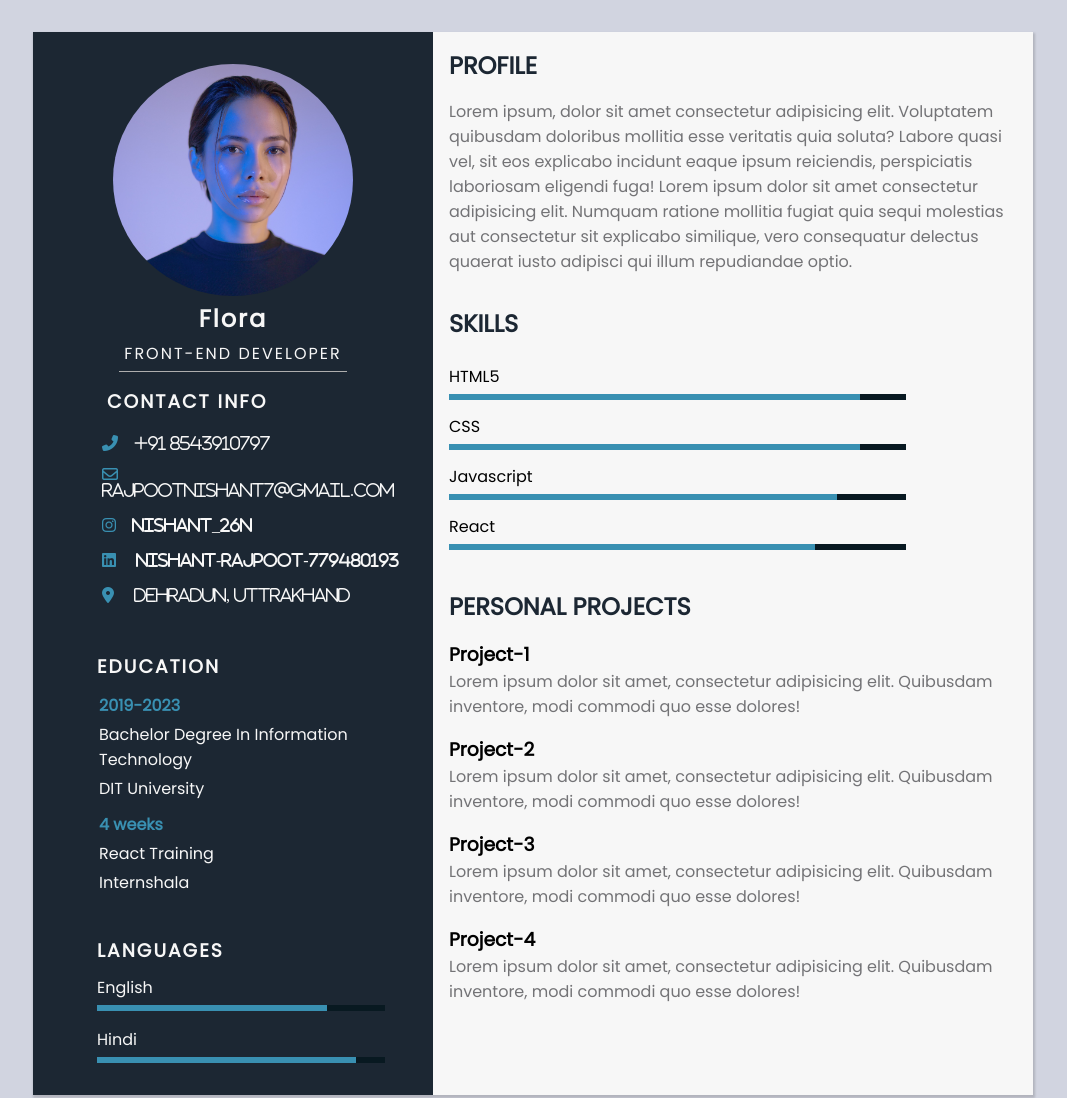
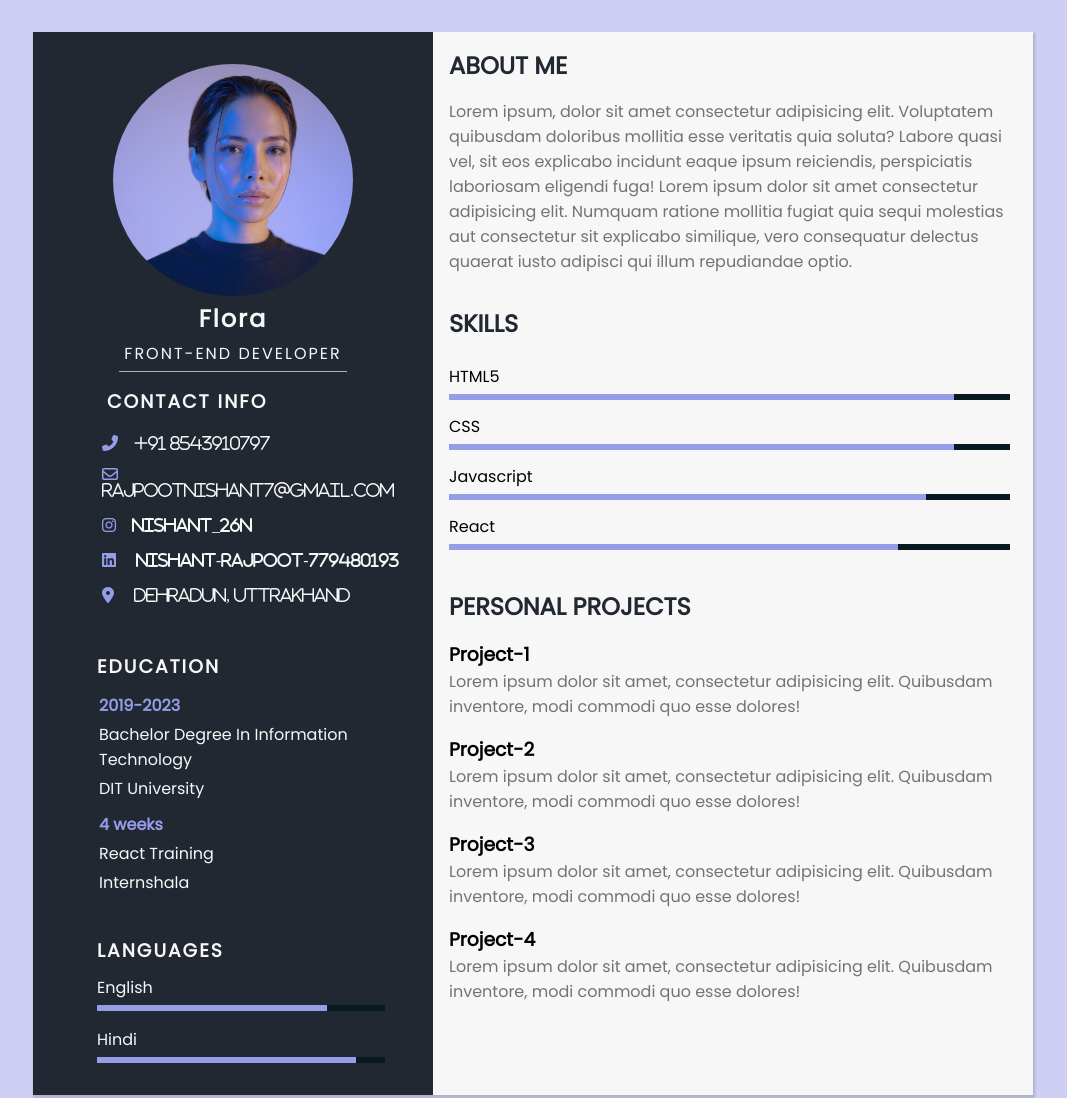
Before and after one commit to nishant26n/resume-sample, a plain HTML site: page index.html in a window 1280 px wide. Shown: the top 1098 px of the page, without its empty margins (107-1174 px from the left). Drawn offline with Linux system fonts and the light colour scheme.

Commit message:
little changes

```diff
--- a/index.html
+++ b/index.html
@@ -117,7 +117,7 @@
         </div>
 
         <div class="right-side">
-          <h2 class="profile-header">profile</h2>
+          <h2 class="profile-header">about me</h2>
           <p>
             Lorem ipsum, dolor sit amet consectetur adipisicing elit. Voluptatem
             quibusdam doloribus mollitia esse veritatis quia soluta? Labore
--- a/style.css
+++ b/style.css
@@ -5,7 +5,7 @@
 }
 
 body {
-  background-color: #d1d4e0;
+  background-color: #cdd0f4;
   font-family: "Poppins", sans-serif;
 }
 
@@ -26,7 +26,7 @@ body {
 }
 
 .left-side {
-  background-color: #1c2733;
+  background-color: #212832;
   width: 25rem;
 }
 
@@ -73,7 +73,7 @@ body {
 }
 
 .contact-detail {
-  color: #3990b2;
+  color: #969de8;
   padding: 5px;
 }
 
@@ -97,7 +97,7 @@ body {
 }
 
 .year {
-  color: #3990b2;
+  color: #969de8;
   padding: 2px;
 }
 
@@ -141,13 +141,13 @@ body {
   top: 0;
   left: 0;
   height: 100%;
-  background: #3990b2;
+  background: #969de8;
 }
 
 .profile-header,
 .skills-header,
 .project-header {
-  color: #1c2733;
+  color: #212832;
   text-transform: uppercase;
   padding: 1rem;
 }
@@ -159,8 +159,9 @@ body {
 }
 
 .skills-container ul {
-  width: 30rem;
+  width: 100%;
   margin-bottom: 1rem;
+  padding-right: 1rem;
 }
 
 .skills-container ul li {
@@ -186,5 +187,6 @@ body {
 
   .skills-container ul {
     width: 100%;
+    padding-right: 1rem;
   }
 }
```
